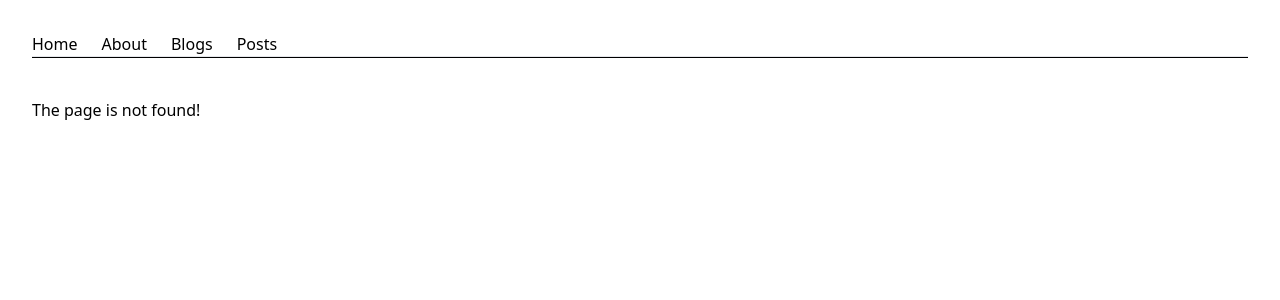
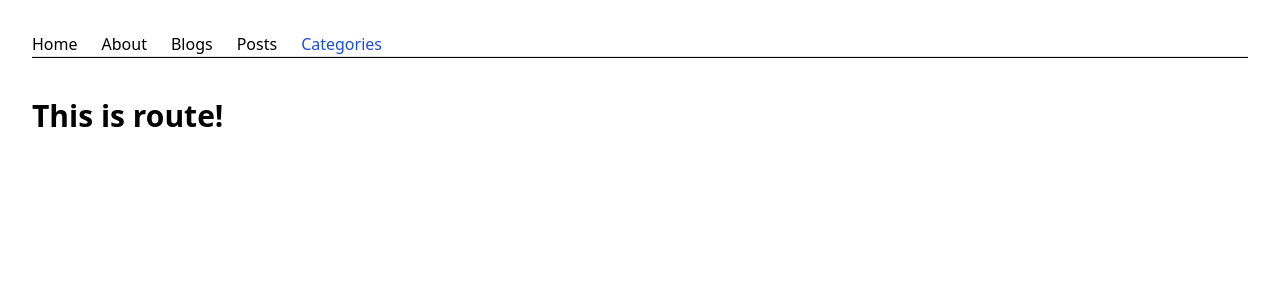
Before and after one commit to byteFarhan/Explore-NextJS, a Next.js app: page /categories in a window 1280 px wide. Before the commit this address had no page. Shown: the top 300 px of the page. Built offline with nearby package versions, Linux system fonts and the light colour scheme.

Commit message:
explore catch all segment concept in nextJS.

```diff
--- /dev/null
+++ b/app/categories/[...features]/page.jsx
@@ -0,0 +1,54 @@
+import React from "react";
+
+const page = ({ params }) => {
+  // console.log(params);
+  //In the case of catch all segment (params) will return a object which contain an array named as dynamic folder's name.(in this case the array will named as features because the folder name is [...features]). And all dynamic routes will available as array element. And we can render conditional contants based on different routes.
+  const { features } = params;
+  // console.log(features);
+
+  if (features.length === 3) {
+    return (
+      <div>
+        <h1 className="my-4 text-3xl font-semibold">
+          This is {features[2]} route!
+        </h1>
+      </div>
+    );
+  } else if (features.length === 2) {
+    return (
+      <div>
+        <h1 className="my-4 text-3xl font-semibold">
+          This is {features[1]} route!
+        </h1>
+      </div>
+    );
+    // } else if (features.length > 2) {
+  } else {
+    return (
+      <div>
+        <h1 className="my-4 text-3xl font-semibold">
+          This is {features[features.length - 1]} route!
+        </h1>
+      </div>
+    );
+  }
+  // } else if (features.length === 1) {
+  //   return (
+  //     <div>
+  //       <h1 className="my-4 text-3xl font-semibold">
+  //         This is {features[0]} route!
+  //       </h1>
+  //     </div>
+  //   );
+  // }
+
+  return (
+    <div>
+      <h1 className="my-4 text-3xl font-semibold">
+        This is categories features page!
+      </h1>
+    </div>
+  );
+};
+
+export default page;
--- /dev/null
+++ b/app/categories/page.jsx
@@ -0,0 +1,13 @@
+import React from "react";
+
+const CategoriesPage = () => {
+  return (
+    <div>
+      <h1 className="my-4 text-3xl font-semibold">This is categories page!</h1>
+      <p>In this page i have applied Next.JS catch all segment concept.</p>
+      <p className="my-2">{`You can try! Add dynamic routes after "/categories" route as many as you can.`}</p>
+    </div>
+  );
+};
+
+export default CategoriesPage;
--- a/app/layout.js
+++ b/app/layout.js
@@ -44,6 +44,10 @@ export default function RootLayout({ children }) {
       pathName: "Posts",
       path: "/posts",
     },
+    {
+      pathName: "Categories",
+      path: "/categories",
+    },
   ];
   return (
     <html lang="en" className="p-6 lg:p-8">
@@ -52,10 +56,10 @@ export default function RootLayout({ children }) {
       >
         <nav className="flex gap-6 list-none">
           {routes.map((route) => (
-            <li>
+            <li key={route.path}>
               <Link
                 className={
-                  pathName === route.path && "text-blue-700 font-medium"
+                  pathName === route.path ? "text-blue-700 font-medium" : ""
                 }
                 href={route.path}
               >
```
